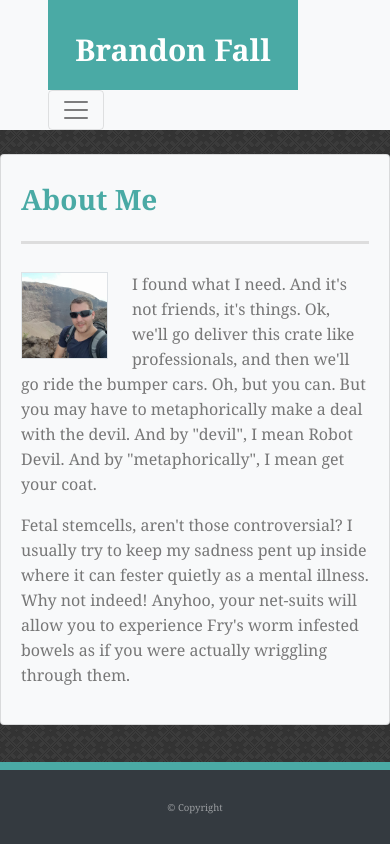
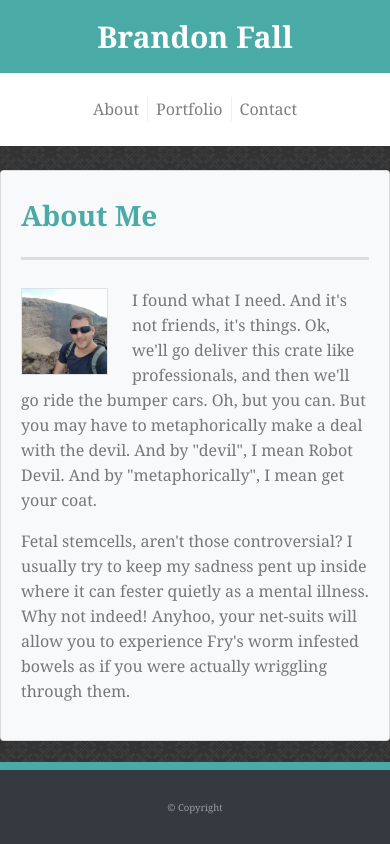
Before and after one commit to bfall-debug/Bootstrap_Portfolio, a plain HTML site: page index.html in a window 390 px wide. Drawn offline with nearby package versions, Linux system fonts and the light colour scheme.

Commit message:
Header is now responsive for mobile

```diff
--- a/assets/css/style.css
+++ b/assets/css/style.css
@@ -4,7 +4,8 @@ html, body {
     color: #777777;
     font-size: 16px;
     line-height: 25px;
-    height: 100%
+    height: 100%;
+    width: 100%;
 }
 
 h3 {
@@ -14,14 +15,13 @@ h3 {
   border-bottom: 3px solid #dddddd;
 }
 
+
+
 #name-tag {
     float: left;
-    width: 250px;
-    height: 90px;
     font-family: Georgia, Times, "Times New Roman", serif;
     font-size: 30px;
     font-weight: 700;
-    line-height: 90px;
     color: #ffffff;
     text-align: center;
     text-decoration: none;
--- a/index.html
+++ b/index.html
@@ -14,31 +14,40 @@
 </head>
 
 <body class="d-flex flex-column">
-    <!-- ==================== Nav Bar ====================== -->
-    <nav class="navbar navbar-expand-md navbar-light bg-light py-0 px-5">
-        <a class="navbar-brand " href="#" id="name-tag">Brandon Fall</a>
-        <button class="navbar-toggler " type="button" data-toggle="collapse" data-target="#navbarText"
-            aria-controls="navbarText" aria-expanded="false" aria-label="Toggle navigation">
-            <span class="navbar-toggler-icon "></span>
-        </button>
-        <div class="collapse navbar-collapse " id="navbarText">
-            <ul class="navbar-nav ml-auto ">
-                <li class="nav-item py-0">
-                    <a class="nav-link py-0" href="#">About <span class="sr-only">(current)</span></a>
+    <div class="container-fluid">
+        <div class="row justify-content-md-center" style="background-color: white">
+
+            <div class="col-md-1 col-sm-1 d-md-flex d-sm-flex d-none" id="header-space" ></div>
+
+            <div class="col-md-auto col-sm-auto  py-4" id="name-tag">
+                <p class="m-0">Brandon Fall</p>
+            </div>
+
+            <div class="col-md col-sm d-md-flex d-sm-flex d-none" id="header-space"></div>
+
+            <div class="col-md-auto col-sm-auto col-xs-8 py-4 px-0" >
+                <nav class="navbar navbar-expand navbar-light  p-0">
+                    <ul class="navbar-nav  m-auto">
+                        <li class="nav-item">
+                            <a class="nav-link py-0" href="#">About </a>
                         </li>
-                <li class="nav-item py-0">
+                        <li class="nav-item">
                             <a class="nav-link py-0" href="#">Portfolio</a>
                         </li>
-                <li class="nav-item py-0">
+                        <li class="nav-item">
                             <a class="nav-link py-0" href="#">Contact</a>
                         </li>
                     </ul>
+                </nav>
             </div>
-    </nav>
-    <div id="page-content">
+
+            <div class="col-md-1 col-sm-1 d-md-flex d-sm-flex d-none" id="header-space" ></div>
+
+        </div>
+    </div>
 
 
-        <!-- ==================== Main Content ====================== -->
+    <div id="page-content">
             <div class="card bg-light mt-4" style="max-width: 40rem; margin: auto">
                 <div class="card-body">
                     <h3 class="card-title pt-2 pb-4">About Me</h3>
@@ -62,11 +71,22 @@
                 </div>
             </div>
         </div>
+
+
         <footer id="sticky-footer" class="py-4 bg-dark text-white-50">
             <div class="container text-center">
                 <small> &copy; Copyright </small>
             </div>
         </footer>
+
+
+
+
+
+
+
+
+
 </body>
 
 </html>
```
Also changed, not shown: contact.html (+56 -0 lines). Lines whose indentation alone changed are shown as unchanged.
